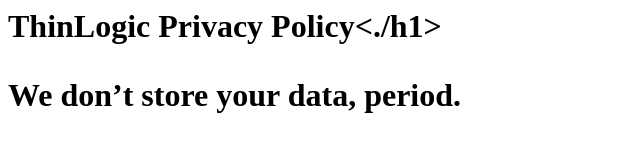
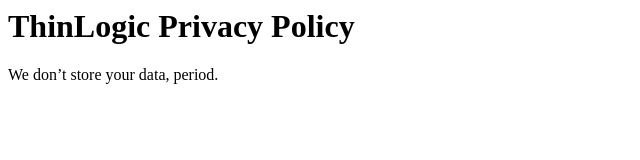
Before and after one commit to ThinLogic/thinlogic.github.io, a plain HTML site: page index.html in a window 1280 px wide. Shown: the whole page, without its empty margins (0-640 px from the left). Drawn offline with Linux system fonts and the light colour scheme.

Commit message:
Update index.html

```diff
--- a/index.html
+++ b/index.html
@@ -1,2 +1,2 @@
-<h1>ThinLogic Privacy Policy<./h1>
+<h1>ThinLogic Privacy Policy</h1>
 <p>We don’t store your data, period.</p>
```
